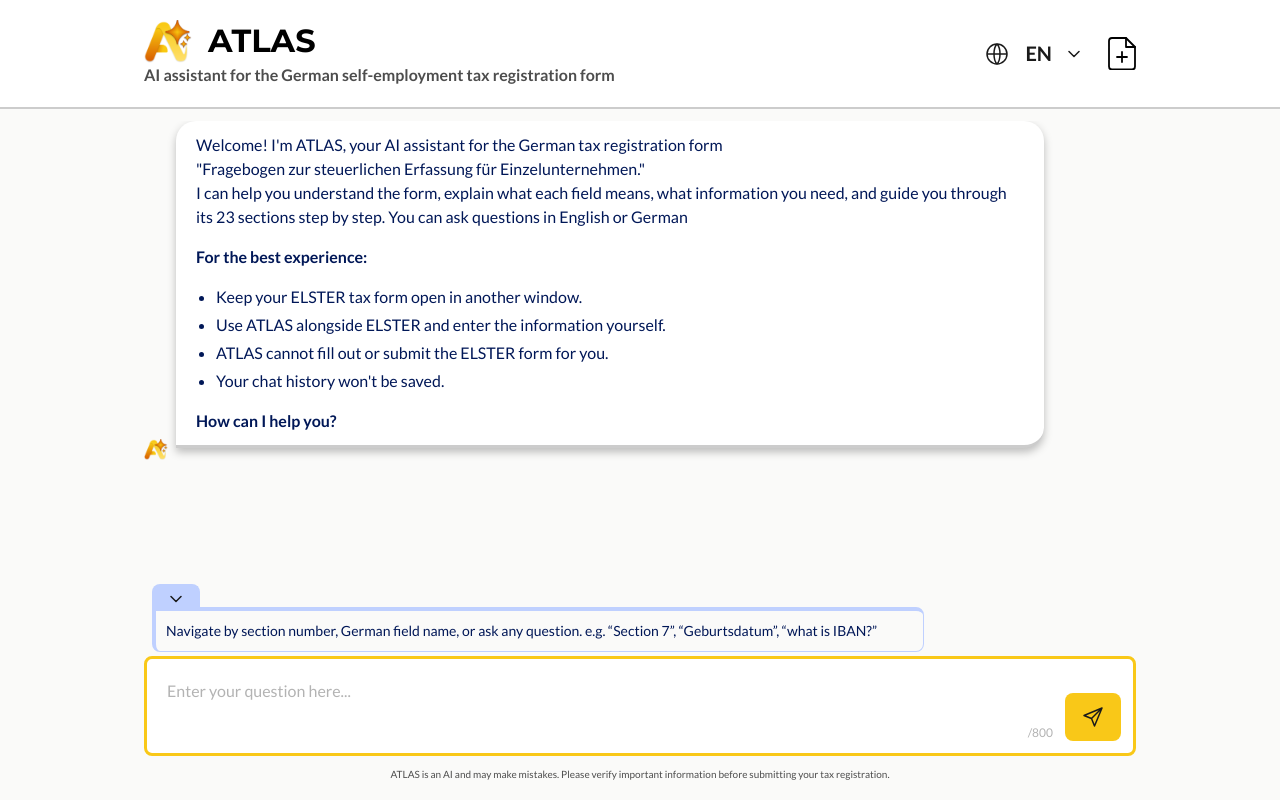
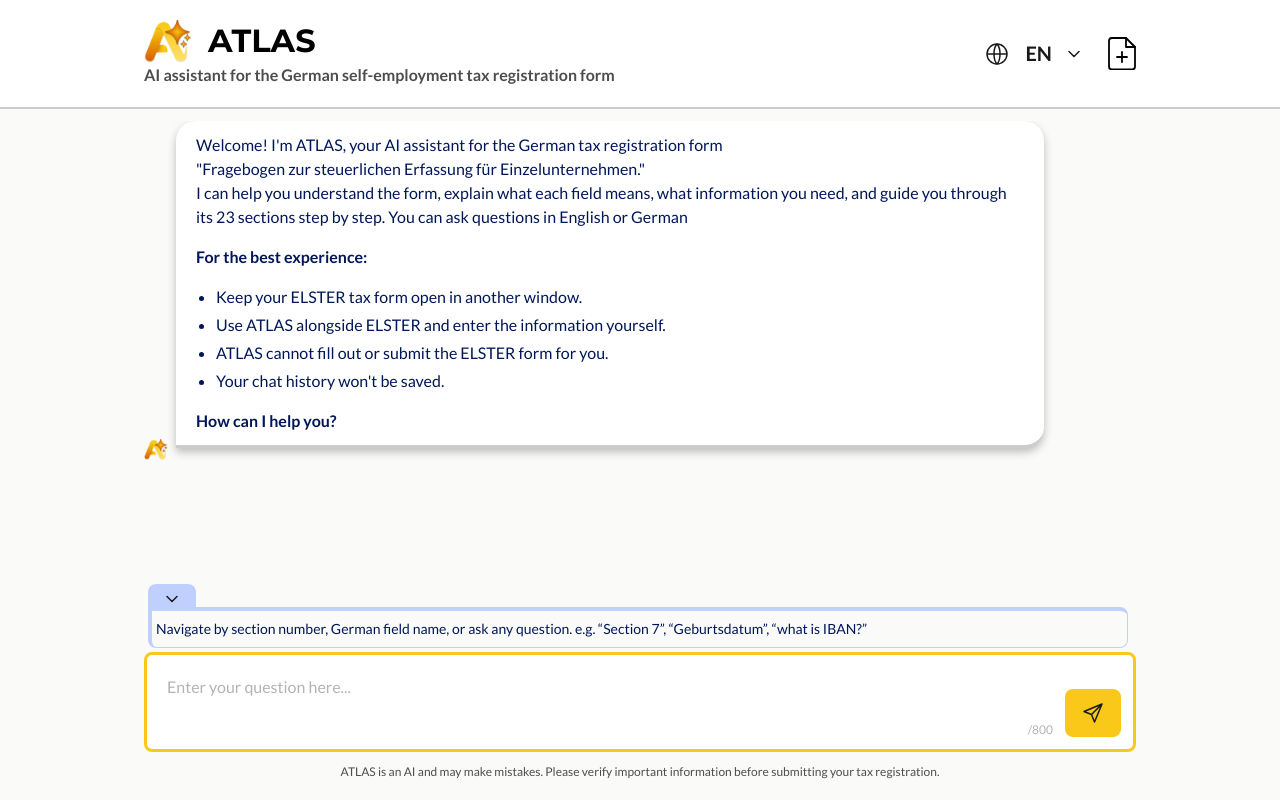
Before and after one commit to ReDILABMunich/Helferei, a React (Vite) app in the folder frontend/: page / in a window 1280 px wide. Built offline with nearby package versions, Linux system fonts and the light colour scheme.

Commit message:
Enlarge the disclaimer and match the hint strip to the Figma design

```diff
--- a/frontend/src/components/Disclaimer.tsx
+++ b/frontend/src/components/Disclaimer.tsx
@@ -5,7 +5,7 @@
 };
 
 function Disclaimer({ content }: DisclaimerProps) {
-  return <p className="text-center text-footnote text-neutral-700">{content.disclaimer}</p>;
+  return <p className="text-center text-caption text-neutral-700">{content.disclaimer}</p>;
 }
 
 export default Disclaimer;
--- a/frontend/src/components/HintStrip.tsx
+++ b/frontend/src/components/HintStrip.tsx
@@ -9,7 +9,7 @@
   const [open, setOpen] = useState(true);
 
   return (
-    <div className="flex flex-col items-start pl-2 max-w-195">
+    <div className="flex flex-col items-start pl-1 max-w-246">
       <button
         type="button"
         aria-label={content.toggleHint}
@@ -23,7 +23,7 @@
         </svg>
       </button>
       {open && (
-        <p className="self-stretch p-2.5 border border-t-4 border-l-4 border-blue-100 rounded-8 rounded-tl-0 text-body-sm text-blue-900">
+        <p className="self-stretch px-1 py-2 border border-t-4 border-l-4 border-blue-100 rounded-8 rounded-tl-0 text-body-sm text-blue-900">
           {content.hint}
         </p>
       )}
```
